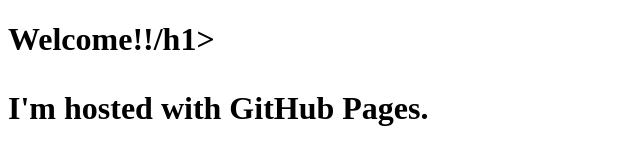
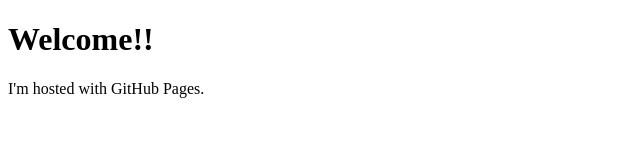
Before and after one commit to neeruchoudhary/neeruchoudhary.github.io, a plain HTML site: page index.html in a window 1280 px wide. Shown: the whole page, without its empty margins (0-640 px from the left). Drawn offline with Linux system fonts and the light colour scheme.

Commit message:
Update index.html

```diff
--- a/index.html
+++ b/index.html
@@ -1,7 +1,7 @@
 <!DOCTYPE html>
 <html>
 <body>
-<h1>Welcome!!/h1>
+<h1>Welcome!!</h1>
 <p>I'm hosted with GitHub Pages.</p>
 </body>
 </html>
```
